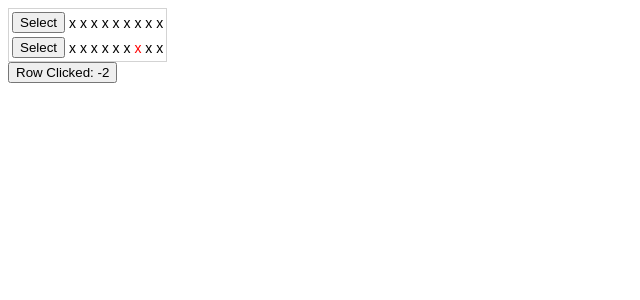
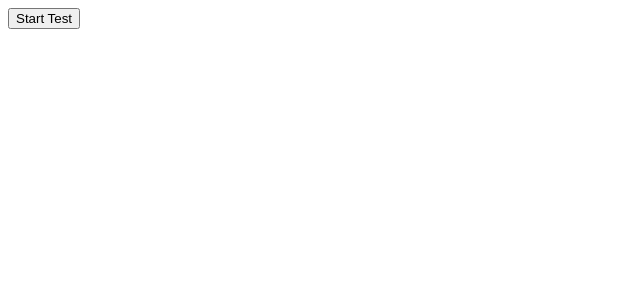
Before and after one commit to bright-st-devs/perception-testing, a Next.js app: page / in a window 1280 px wide. Shown: the top 300 px of the page, without its empty margins (0-640 px from the left). Built offline with nearby package versions, Linux system fonts and the light colour scheme.

Commit message:
add state test button

```diff
--- a/pages/index.tsx
+++ b/pages/index.tsx
@@ -25,22 +25,42 @@ const defaultData: Row[] = [
     button: "",
     colours: ["black","black","black","black","black","black","red","black","black",],
   },
+  {
+    button: "",
+    colours: ["black","black","black","black","black","black","black","black","black",],
+  },
 ];
 
 const columnHelper = createColumnHelper<Row>();
 
-const Home: NextPage = () => {
+const Instructions: NextPage = () => {
+  const [showTest, setShowTest] = React.useState(false)
+
+  function startTest(test_id: number) {
+    setShowTest(true);
+  }
+
+  return (
+    <div className="instructions">
+      <button onClick={() => startTest(0)} className="button">Start Test</button>
+
+      { showTest ? <Table /> : null }
+    </div>
+  );
+}
+
+const Table: NextPage = () => {
   const [data, setData] = React.useState(() => [...defaultData]);
   const [rowSelected, setRow] = React.useState(-2);
-  const rerender = React.useReducer(() => ({}), {})[1];
 
-  function handleClick(row: any) {
+  function endTest(row: number) {
     setRow(row);
+    // TODO: load next test
   }
 
   const columns = [
       columnHelper.accessor("button", {
-        cell: (info) => <button onClick={() => handleClick(info.row.id)}>Select</button>,
+        cell: (info) => <button onClick={() => endTest(info.row.index)}>Select</button>,
       }),
       columnHelper.accessor("colours", {
         cell: (info) => {
@@ -62,7 +82,7 @@ const Home: NextPage = () => {
 
   return (
     // <div className={styles.container}>
-    <div className="p-2">
+    <div className="table">
       <table>
         <tbody>
           {table.getRowModel().rows.map((row) => (
@@ -76,11 +96,11 @@ const Home: NextPage = () => {
           ))}
         </tbody>
       </table>
-      <button onClick={() => handleClick(-1)} className="border p-2">
+      <button onClick={() => endTest(-1)} className="button">
         Row Clicked: {rowSelected}
       </button>
     </div>
   );
 };
 
-export default Home;
+export default Instructions;
```
